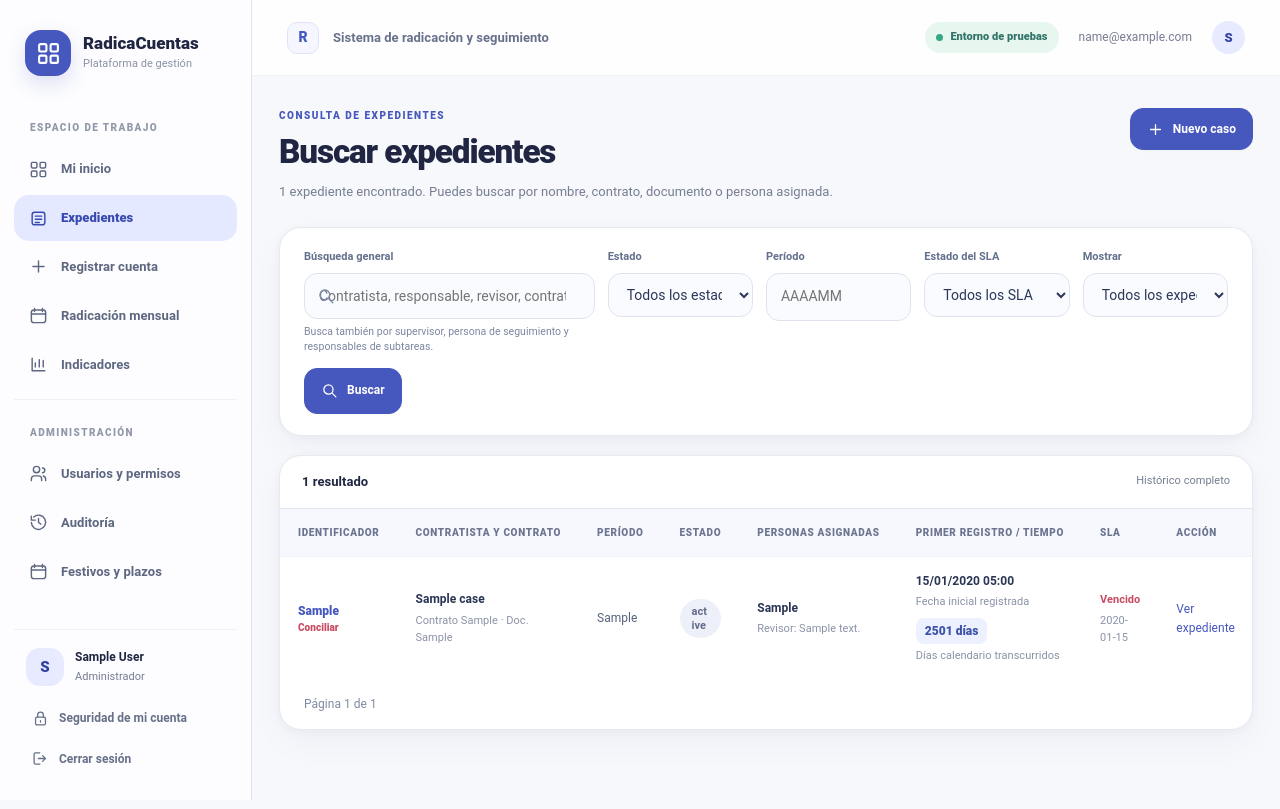
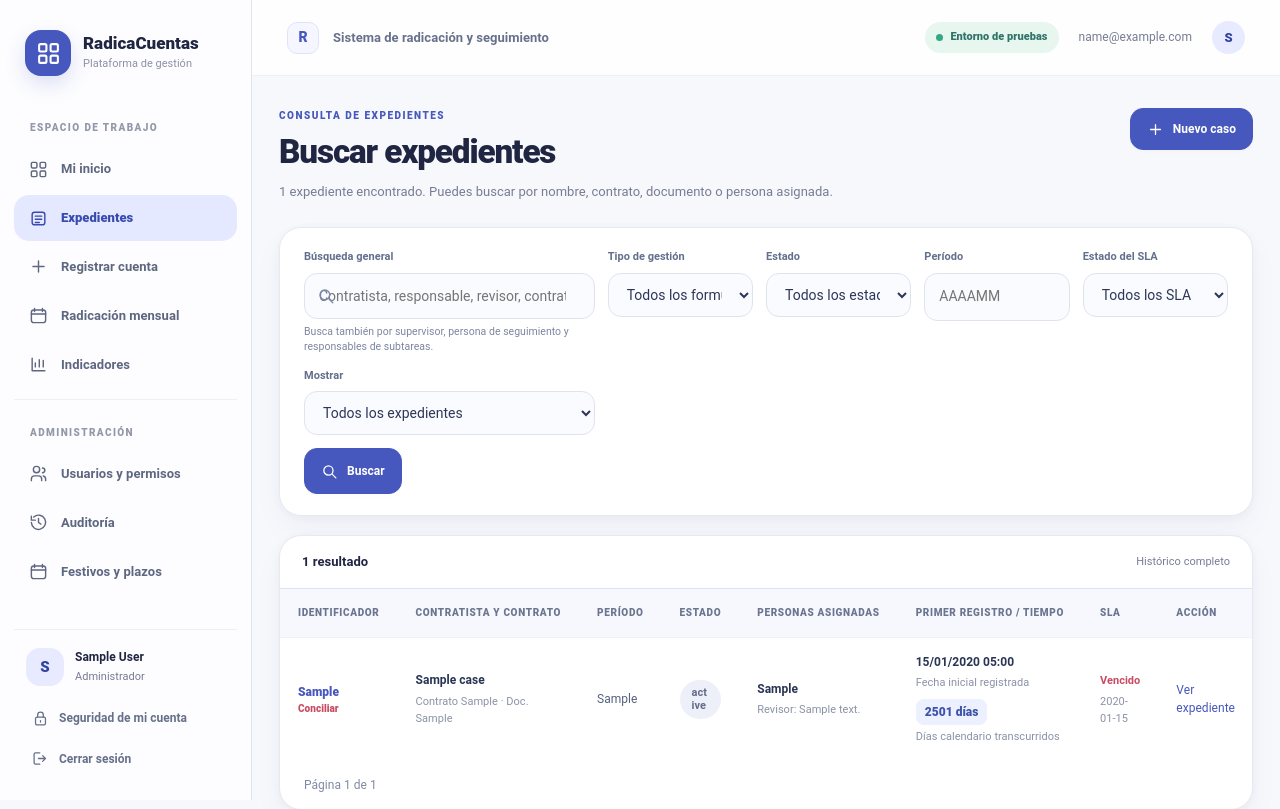
Before and after one commit to nalzate1999-tech/radicacuentas, a FastAPI app: page /casos in a window 1280 px wide. Shown: the top 809 px of the page. Run offline with FastAPI, Linux system fonts and the light colour scheme; the visitor is signed in with stand-in values (Sample User, id 1); tables that the repository leaves empty hold one stand-in row (values such as "Sample post"); some libraries are stand-ins or nearby versions.

Commit message:
feat(ui): unificar gestión y formularios en filtros de expedientes

```diff
--- a/app/templates/cases.html
+++ b/app/templates/cases.html
@@ -2,13 +2,13 @@
 <div class="pagehead"><div><div class="eyebrow">{{ 'BANDEJA DE TRABAJO' if accion else 'CONSULTA DE EXPEDIENTES' }}</div><h1>{{ 'Seleccionar expediente' if accion else 'Buscar expedientes' }}</h1><p>{{ total }} expediente{{ '' if total==1 else 's' }} encontrado{{ '' if total==1 else 's' }}. Puedes buscar por nombre, contrato, documento o persona asignada.</p></div>{% if can('registro') %}<a class="btn primary" href="/casos/nuevo"><svg class="icon"><use href="#i-plus"/></svg> Nuevo caso</a>{% endif %}</div>
 {% if accion %}<section class="panel action-banner"><div><span class="action-icon"><svg class="icon"><use href="#i-review"/></svg></span><div><strong>{{ 'Revisión del supervisor' if accion=='revision' else ('Gestión y seguimiento' if accion=='seguimiento' else 'Revisión jurídica y técnica') }}</strong><p>Solo se muestran expedientes en trámite. Los cerrados y pagados permanecen en el historial y las estadísticas.</p></div></div></section>{% endif %}
 <section class="panel case-search-panel"><form method="get" class="filters case-filters" role="search" aria-label="Buscar expedientes">
-{% if accion %}<input type="hidden" name="accion" value="{{ accion }}"/>{% endif %}
 <div class="case-query"><label for="case-query-input">Búsqueda general</label><div class="case-search-input"><svg class="icon" aria-hidden="true"><use href="#i-search"/></svg><input id="case-query-input" type="search" name="q" value="{{ q }}" autocomplete="off" maxlength="140" enterkeyhint="search" placeholder="Contratista, responsable, revisor, contrato o documento"/></div><small class="case-help">Busca también por supervisor, persona de seguimiento y responsables de subtareas.</small></div>
+{% if can('revision') or can('seguimiento') or can('juridica') %}<div class="case-action-filter"><label for="case-action-input">Tipo de gestión</label><select name="accion" id="case-action-input" aria-label="Filtrar por formulario autorizado"><option value="">Todos los formularios</option>{% if can('revision') %}<option value="revision" {% if accion=='revision' %}selected{% endif %}>Revisión del supervisor</option>{% endif %}{% if can('seguimiento') %}<option value="seguimiento" {% if accion=='seguimiento' %}selected{% endif %}>Seguimiento</option>{% endif %}{% if can('juridica') %}<option value="juridica" {% if accion=='juridica' %}selected{% endif %}>Jurídica / técnica</option>{% endif %}</select></div>{% endif %}
 <div class="case-state-filter"><label for="case-state-input">Estado</label><select name="estado" id="case-state-input"><option value="">Todos los estados</option>{% for s in statuses %}<option value="{{ s }}" {% if estado==s %}selected{% endif %}>{{ (s or 'Sin estado').replace('_',' ') }}</option>{% endfor %}</select></div>
 <div class="case-period-filter"><label for="case-period-input">Período</label><input id="case-period-input" name="periodo" value="{{ periodo }}" placeholder="AAAAMM" maxlength="160"/></div>
 <div class="case-sla-filter"><label for="case-sla-input">Estado del SLA</label><select name="sla" id="case-sla-input"><option value="">Todos los SLA</option><option value="vencido" {% if sla=='vencido' %}selected{% endif %}>Vencido</option><option value="por_vencer" {% if sla=='por_vencer' %}selected{% endif %}>Por vencer</option><option value="en_plazo" {% if sla=='en_plazo' %}selected{% endif %}>En plazo</option><option value="sin_sla" {% if sla=='sin_sla' %}selected{% endif %}>Sin SLA / finalizado</option></select></div>
 {% if not accion %}<div class="case-view-filter"><label for="case-view-input">Mostrar</label><select id="case-view-input" name="vista"><option value="todos" {% if vista=='todos' %}selected{% endif %}>Todos los expedientes</option><option value="pendientes" {% if vista=='pendientes' %}selected{% endif %}>En trámite</option><option value="cerrados" {% if vista=='cerrados' %}selected{% endif %}>Cerrados y pagados</option></select></div>{% endif %}
-<div class="case-search-actions"><button class="btn primary" type="submit"><svg class="icon"><use href="#i-search"/></svg> Buscar</button>{% if q or estado or periodo or sla or (vista!='todos' and not accion) %}<a class="btn" href="/casos{% if accion %}?accion={{ accion }}{% endif %}">Limpiar</a>{% endif %}</div>
+<div class="case-search-actions"><button class="btn primary" type="submit"><svg class="icon"><use href="#i-search"/></svg> Buscar</button>{% if q or estado or periodo or sla or accion or vista!='todos' %}<a class="btn" href="/casos">Limpiar</a>{% endif %}</div>
 </form></section>
 <section class="panel flush case-results"><div class="case-results-heading"><strong>{{ total }} resultado{{ '' if total==1 else 's' }}</strong><span>{{ 'Pendientes de gestionar' if accion else ('Solo finalizados' if vista=='cerrados' else ('Solo en trámite' if vista=='pendientes' else 'Histórico completo')) }}</span></div>
 <div class="table-wrap case-desktop-table"><table><thead><tr><th>Identificador</th><th>Contratista y contrato</th><th>Período</th><th>Estado</th><th>Personas asignadas</th><th>Primer registro / tiempo</th><th>SLA</th><th>Acción</th></tr></thead><tbody>
```
